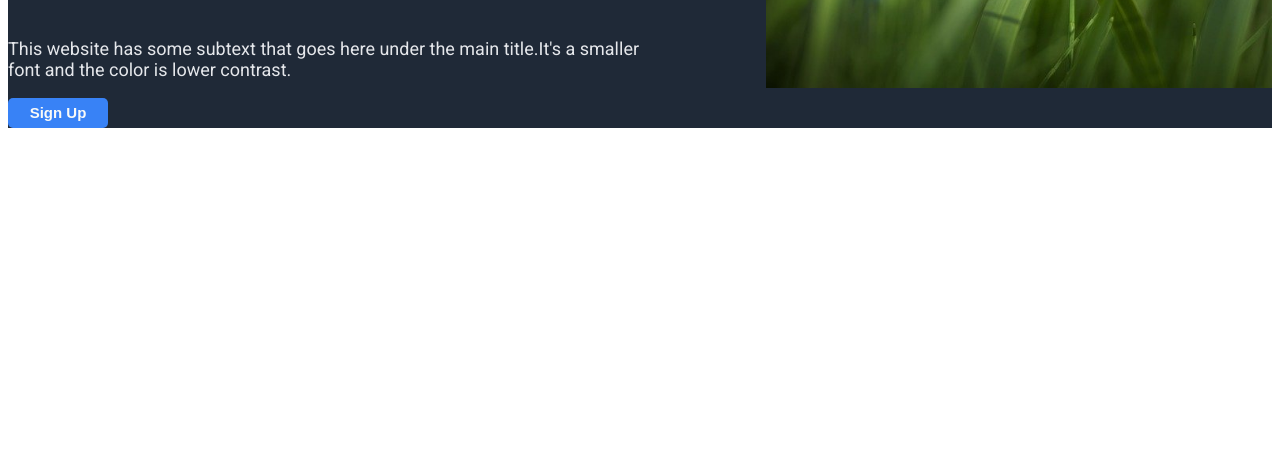
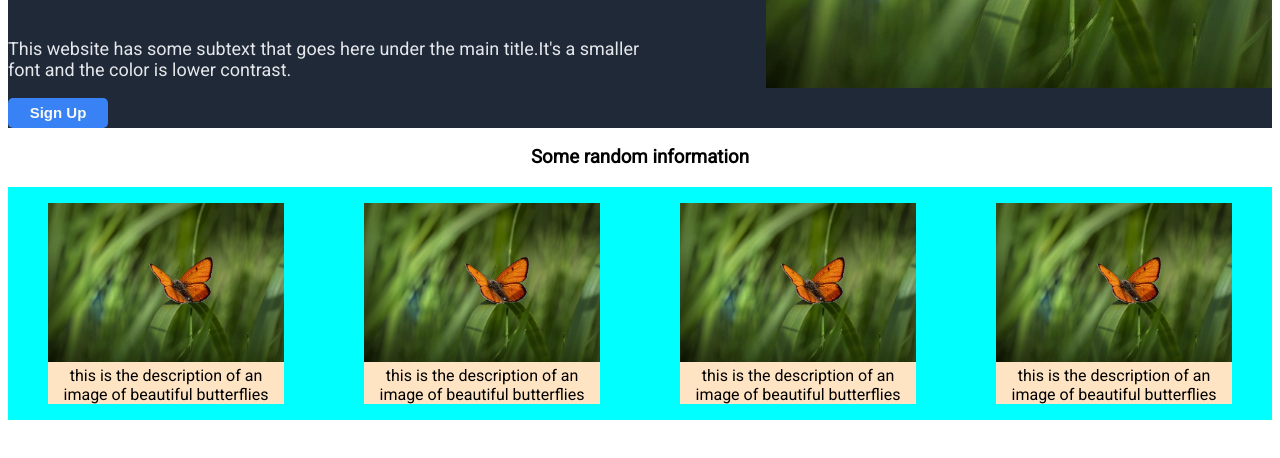
Before and after one commit to devjoy2018/First-Landing-Page, a plain HTML site: page index.html in a window 1280 px wide. Shown: the part 288-746 px from the top of the page. Drawn offline with Linux system fonts and the light colour scheme.

Commit message:
second div initialised

```diff
--- a/index.html
+++ b/index.html
@@ -31,9 +31,43 @@
         </div>
         <!-- ---------------------- -->
         <div class="firstOne-two">
-            <img src="./butterfly-7320158_640.jpg" alt="demo img">
+            <img class="imgA" src="./butterfly-7320158_640.jpg" alt="demo img">
         </div>
     </div>
     <!-- second partition -->
+    <div class="second">
+        <div class="second-one">
+            <h3>Some random information</h3>
+        </div>
+    </div>
+    <div class="images">
+        <div>
+            <figure>
+                <img class="imgB" src="./butterfly-7320158_640.jpg" alt="">
+                <figcaption>this is the description of an image of beautiful butterflies</figcaption>
+            </figure>
+        </div>
+        <!-- -------------------------------------------------- -->
+        <div>
+            <figure>
+                <img class="imgB" src="./butterfly-7320158_640.jpg" alt="">
+                <figcaption>this is the description of an image of beautiful butterflies</figcaption>
+            </figure>
+        </div>
+        <!-- -------------------------------------------------------------- -->
+        <div>
+            <figure>
+                <img class="imgB" src="./butterfly-7320158_640.jpg" alt="">
+                <figcaption>this is the description of an image of beautiful butterflies</figcaption>
+            </figure>
+        </div>
+        <!-- ------------------------------------------------------------ -->
+        <div>
+            <figure>
+                <img class="imgB" src="./butterfly-7320158_640.jpg" alt="">
+                <figcaption>this is the description of an image of beautiful butterflies</figcaption>
+            </figure>
+        </div>
+    </div>
 </body>
 </html>
--- a/style.css
+++ b/style.css
@@ -78,9 +78,33 @@ button {
     height: auto;
 }
 
-img {
+.imgA {
     float: right;
     /* the image floats to the right of the div container */
     width: 80%;
     height: auto;
 }
+/* ----------------------------------------------------------------- */
+.second-one {
+    text-align: center;
+}
+
+.images {
+    background-color: aqua;
+    display: flex;
+}
+
+.imgB {
+    width: 100%;
+    height: auto;
+    /* setting width and height to 100% and auto helped fix overflowing content from the container */
+}
+
+figure {
+    background-color: bisque;
+}
+
+figcaption {
+    text-align: center;
+    /* aligns image description to center */
+}
```
